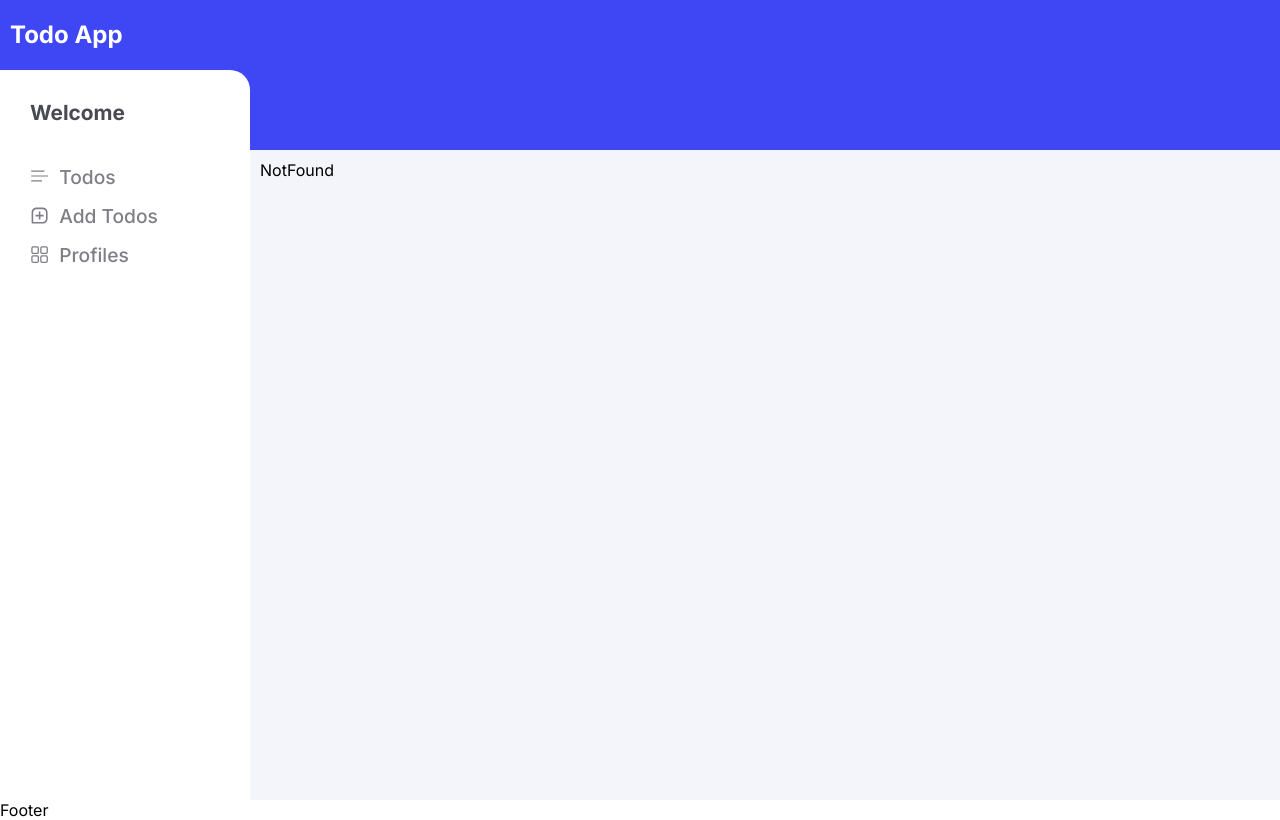
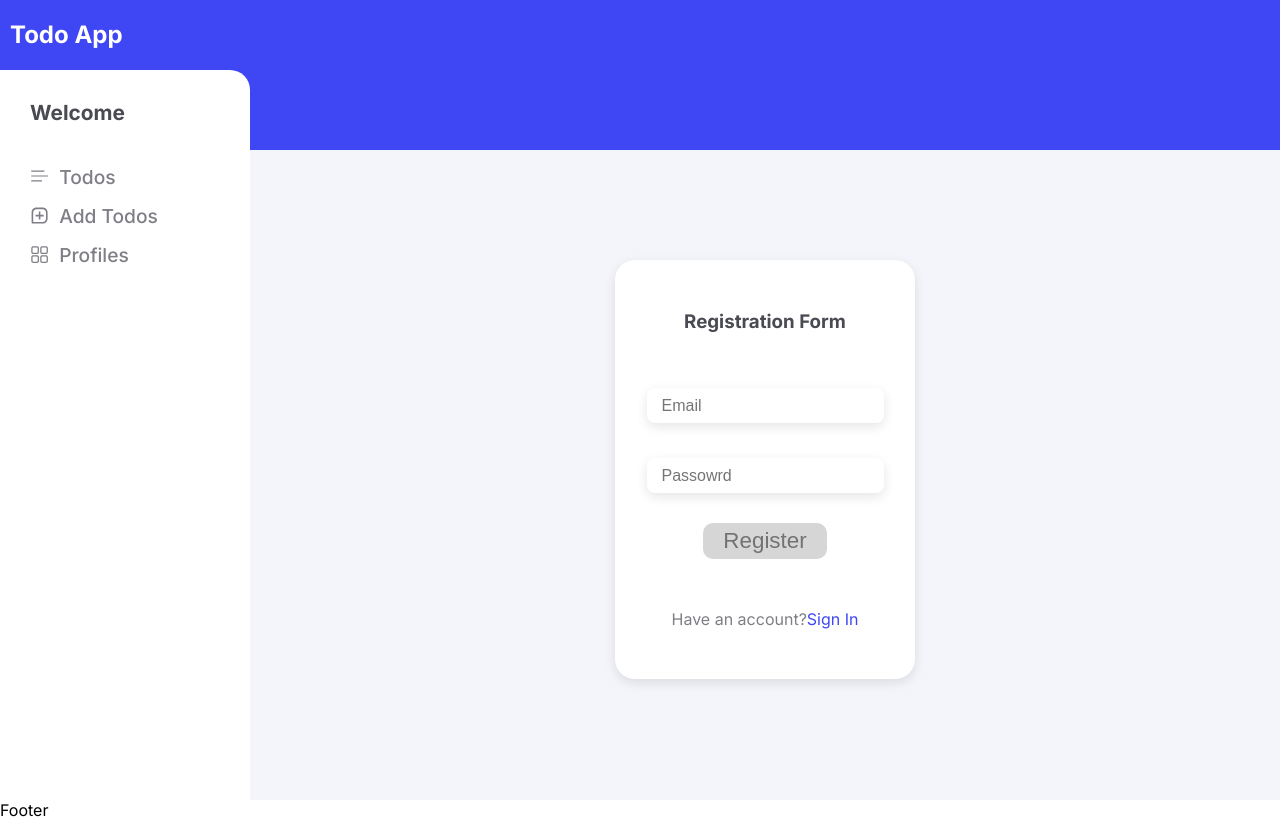
Before and after one commit to hasan814/Todos, a Next.js app: page /signup in a window 1280 px wide. Before the commit this address had no page. Built offline with nearby package versions, Linux system fonts and the light colour scheme.

Commit message:
Created SignUp Form

```diff
--- a/package.json
+++ b/package.json
@@ -15,6 +15,7 @@
     "next-auth": "^4.24.7",
     "react": "^18",
     "react-dom": "^18",
+    "react-hot-toast": "^2.4.1",
     "react-icons": "^5.2.1",
     "react-loader-spinner": "^6.1.6",
     "uuid": "^9.0.1"
--- /dev/null
+++ b/src/app/(auth)/signup/page.jsx
@@ -0,0 +1,7 @@
+import SignUpPage from "@/templates/SignUpPage";
+
+const SignUp = () => {
+  return <SignUpPage />;
+};
+
+export default SignUp;
--- /dev/null
+++ b/src/components/templates/SignUpPage.jsx
@@ -0,0 +1,18 @@
+import Link from "next/link";
+
+const SignUpPage = () => {
+  return (
+    <div className="signin-form">
+      <h3>Registration Form</h3>
+      <input type="text" placeholder="Email" />
+      <input type="password" placeholder="Passowrd" />
+      <button>Register</button>
+      <div>
+        <p>Have an account?</p>
+        <Link href={"signin"}>Sign In</Link>
+      </div>
+    </div>
+  );
+};
+
+export default SignUpPage;
```
Also changed, not shown: 1 other file (tests, documents, lock files or other folders).
